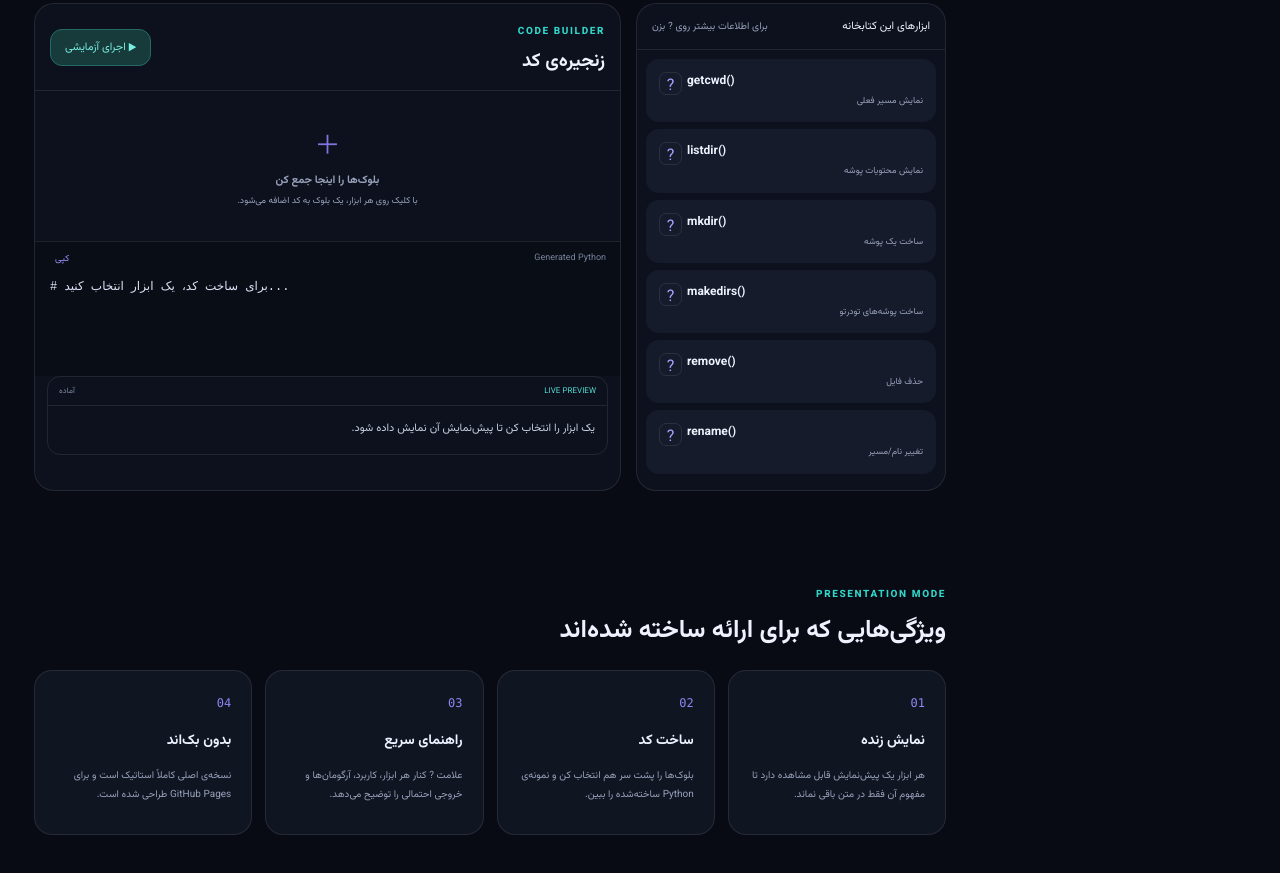
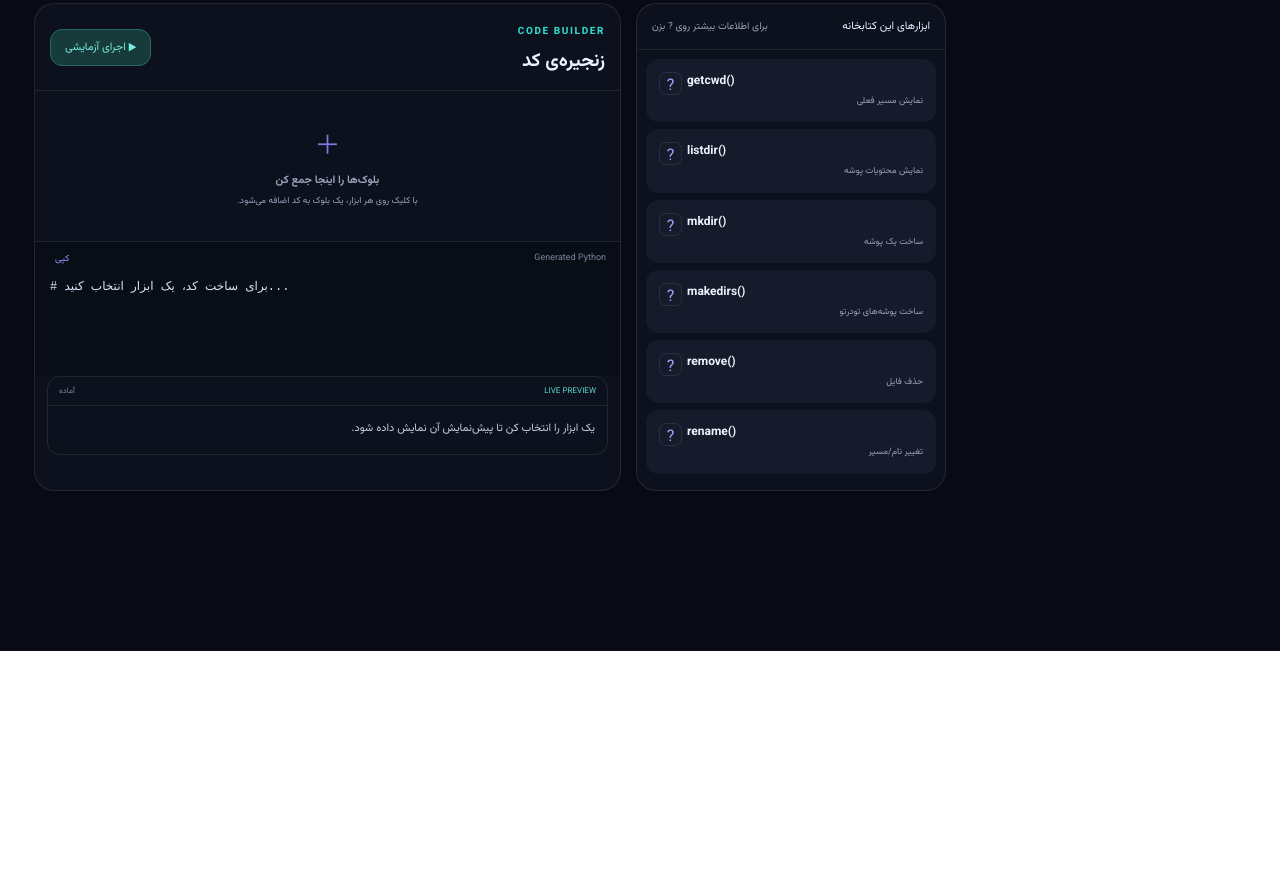
Before and after one commit to hvasei90/program-school, a plain HTML site: page index.html in a window 1280 px wide. Shown: the part 2488-3361 px from the top of the page. After the commit the page ends 3139 px from the top, so only its background shows below. Drawn offline with Linux system fonts and the light colour scheme.

Commit message:
Update index.html

```diff
--- a/index.html
+++ b/index.html
@@ -104,7 +104,7 @@ files = Path(<em>"project"</em>).glob(<em>"*.py"</em>)
             <div id="toolList" class="tool-list"></div>
           </div>
 
-          <div class="builder-panel">
+          <div class="builder-panel"><div id="liveExplorer" class="live-explorer"></div><div id="liveLog" class="live-log"></div>
             <div class="builder-head">
               <div>
                 <span class="eyebrow">CODE BUILDER</span>
@@ -130,21 +130,6 @@ files = Path(<em>"project"</em>).glob(<em>"*.py"</em>)
           </div>
         </div>
       </section>
-
-      <section class="showcase" id="showcase">
-        <div class="section-head">
-          <div>
-            <span class="eyebrow">PRESENTATION MODE</span>
-            <h2>ویژگی‌هایی که برای ارائه ساخته شده‌اند</h2>
-          </div>
-        </div>
-        <div class="feature-grid">
-          <article><span>01</span><h3>نمایش زنده</h3><p>هر ابزار یک پیش‌نمایش قابل مشاهده دارد تا مفهوم آن فقط در متن باقی نماند.</p></article>
-          <article><span>02</span><h3>ساخت کد</h3><p>بلوک‌ها را پشت سر هم انتخاب کن و نمونه‌ی Python ساخته‌شده را ببین.</p></article>
-          <article><span>03</span><h3>راهنمای سریع</h3><p>علامت ? کنار هر ابزار، کاربرد، آرگومان‌ها و خروجی احتمالی را توضیح می‌دهد.</p></article>
-          <article><span>04</span><h3>بدون بک‌اند</h3><p>نسخه‌ی اصلی کاملاً استاتیک است و برای GitHub Pages طراحی شده است.</p></article>
-        </div>
-      </section>
     </section>
   </main>
 
```
